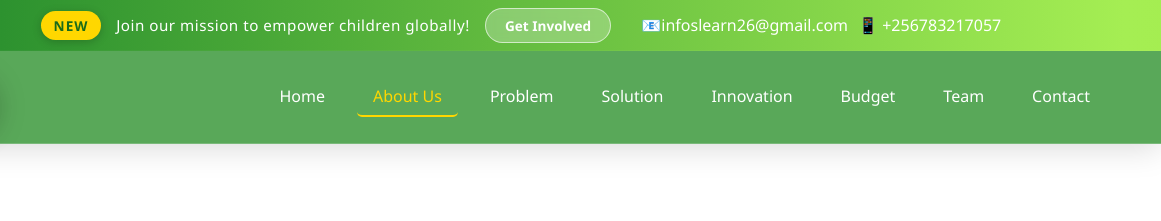
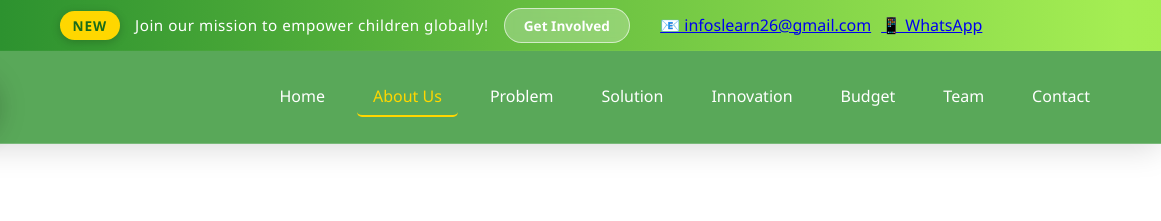
Before and after one commit to Daniellakyusa/L-Earn, a website: page about.html in a window 1280 px wide. Shown: the top 221 px of the page, 119-1280 px from the left. Drawn offline with Linux system fonts and the light colour scheme.

Commit message:
Add files via upload

```diff
--- a/about.html
+++ b/about.html
@@ -15,13 +15,13 @@
             <span class="banner-badge">New</span>
             <span class="banner-text">Join our mission to empower children globally!</span>
             <a href="contact.html" class="banner-btn">Get Involved</a>
-             <div class="header-socials" style="display:flex; gap:10px; margin-left:15px;">
-                <a href="mailto:infoslearn26@gmail.com" class="social-icon" title="Email Us"
-                    style="text-decoration:none; color:white;">📧infoslearn26@gmail.com </a>
-                <a href="+256783217057" class="social-icon" target="_blank" title="WhatsApp Us"
-                    style="text-decoration:none; color:white;">📱 +256783217057</a>
+            <!-- Floating Contact Icons -->
+            <div class="header-socials" style="display:flex; gap:10px; margin-left:15px;">
+                <a href="mailto:infoslearn26@gmail.com" class="social-icon" title="Email Us">📧
+                    infoslearn26@gmail.com</a>
+                <a href="https://wa.me/243810000000" class="social-icon" target="_blank" title="WhatsApp Us">📱
+                    WhatsApp</a>
             </div>
-
         </div>
     </div>
 
```
